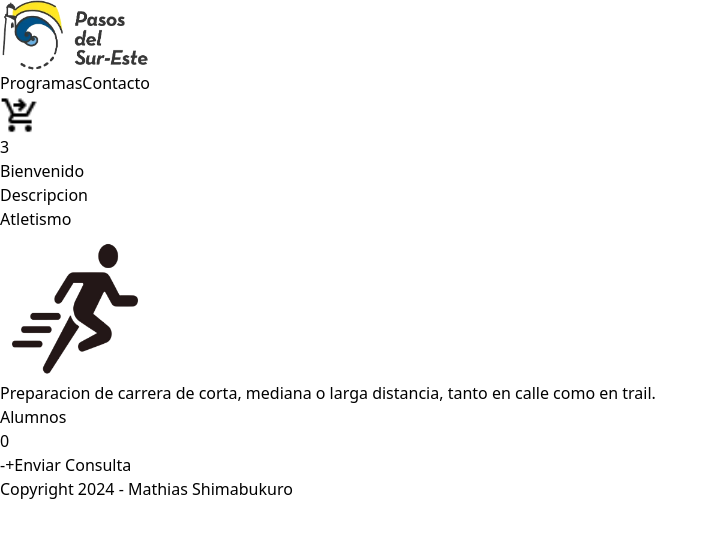
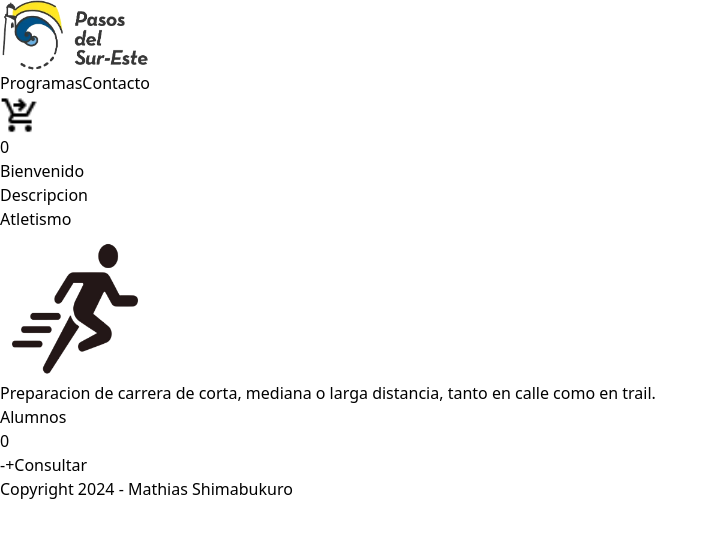
Before and after one commit to MathiasShT/PasosdelSurEste-React, a React (Vite) app: page /1 in a window 1280 px wide. Shown: the top 538 px of the page, without its empty margins (0-717 px from the left). Built offline with nearby package versions, Linux system fonts and the light colour scheme.

Commit message:
firebase

```diff
--- a/package.json
+++ b/package.json
@@ -11,6 +11,7 @@
   },
   "dependencies": {
     "antd": "^5.15.4",
+    "firebase": "^10.11.1",
     "lucide-react": "^0.363.0",
     "react": "^18.2.0",
     "react-dom": "^18.2.0",
--- a/src/App.jsx
+++ b/src/App.jsx
@@ -3,9 +3,7 @@ import Header from './componentes/Navbar'
 import Container from './Saludo'
 import Main from './componentes/Principal'
 import Footer from './componentes/Footer'
-
-
-
+import CartProvider from './Context'
 
 
 
@@ -13,12 +11,14 @@ function App() {
 
   return (
     <BrowserRouter>
+      <CartProvider>
       <Header />
       <Container
         greeting="Bienvenido"
       />
       <Main />
       <Footer />
+      </CartProvider>
     </BrowserRouter>
   )
 }
--- a/src/Contador.jsx
+++ b/src/Contador.jsx
@@ -12,16 +12,16 @@ function Contador(props) {
     }
 
     const consultar = () => {
-        props.onConsulta(numero)
+        props.handleConsulta(numero)
     }
 
   return (
     <>
     <h3>Alumnos</h3>
     <p>{numero}</p>
-    <button onClick={disminuir}>-</button>
-    <button onClick={aumentar}>+</button>
-    <button onClick={consultar}>Enviar Consulta</button>
+    <button onClick={disminuir} className='rounded-full bg-blue-500'>-</button>
+    <button onClick={aumentar} className='rounded-full bg-blue-500'>+</button>
+    <button onClick={consultar}>Consultar</button>
 
 
     </>
--- /dev/null
+++ b/src/Context.jsx
@@ -0,0 +1,44 @@
+import { createContext, useState } from "react";
+
+
+export const contexto = createContext ();
+const Provider = contexto.Provider;
+
+function CartProvider (props) {
+
+    const [cantCart, setCantCart] = useState(0)
+    const [carrito, setCarrito] = useState([])
+
+    const addToCart = (cant, item) => {
+        setCantCart(cantCart + cant)
+        const copia = carrito.slice(0)
+        copia.push(item)
+        setCarrito(copia)
+    }
+
+    const removeCart = () => {}
+
+    const emptyCart = () => {
+        setCantCart(0)
+        setCarrito([])
+    }
+
+    const valorActual = {
+        carrito: carrito,
+        cantCart: cantCart,
+        addToCart : addToCart,
+        removeCart : removeCart,
+        emptyCart : emptyCart
+    }
+
+
+    return (
+<Provider value={valorActual}>
+    {props.children}
+</Provider>
+
+)
+
+}
+
+export default CartProvider
--- /dev/null
+++ b/src/Firebase.js
@@ -0,0 +1,12 @@
+import { initializeApp } from "firebase/app";
+
+const firebaseConfig = {
+  apiKey: "AIzaSyBlaJdYup5qM3SPhUPMJWUbDT7UTSHOHvw",
+  authDomain: "pasosdelsureste.firebaseapp.com",
+  projectId: "pasosdelsureste",
+  storageBucket: "pasosdelsureste.appspot.com",
+  messagingSenderId: "807996997180",
+  appId: "1:807996997180:web:ebcc7bb3f20b3c80658d39"
+};
+
+export const app = initializeApp(firebaseConfig);
--- a/src/componentes/Navbar.jsx
+++ b/src/componentes/Navbar.jsx
@@ -1,16 +1,25 @@
+import { useContext } from "react"
 import { Link } from "react-router-dom"
+import { contexto } from "../Context"
+
 
 function Header (){
+
+const contextValue = useContext(contexto)
+
+
     return(
         <header className="bg-indigo-600 p-5 flex justify-between shadow-md">
         <Link to="/">
           <img src="../LogoPSE.webp" width={150} height={60} className="logo" alt="Logo" />
         </Link>
     <nav className="md:gap-4 md:flex">
+      <section className="md:gap-4 md:flex">
       <Link to="/Programas">Programas</Link>
       <Link to="/Contacto">Contacto</Link>
+      </section>
       <img src="/Shoppingcart.png" height={30} width={40} id="carrito" alt="Shopping Cart" />
-      <p>3</p>
+      {contextValue.cantCart}
     </nav>
     </header>
     )
--- a/src/main.jsx
+++ b/src/main.jsx
@@ -2,6 +2,7 @@ import React from 'react'
 import ReactDOM from 'react-dom/client'
 import App from './App.jsx'
 import './index.css'
+import './Firebase.js'
 
 const root = document.getElementById('root')
 
--- a/src/pages/Contacto.jsx
+++ b/src/pages/Contacto.jsx
@@ -1,5 +1,5 @@
 import React from 'react'
-import Input from '../Input'
+import Input from '../input'
 
 
 
--- a/src/pages/ItemListContainer.jsx
+++ b/src/pages/ItemListContainer.jsx
@@ -1,6 +1,8 @@
 import { useEffect, useState } from 'react'
-import {data} from '../ProgramDatabase.js'
+import { data } from '../ProgramDatabase.js'
 import ProgramCard from '../ProgramCard.jsx'
+import { app } from '../Firebase.js'
+import { collection, getDocs, getFirestore } from 'firebase/firestore'
 
 
 
@@ -9,22 +11,35 @@ function ProgramCardContainer() {
   const [program, setPrograms] = useState([])
 
   useEffect(() => {
-  const miPromesa = new Promise((res) => {
+
+    const bd = getFirestore(app)
+    const disciplinaCollection = collection(bd, "disciplina")
+    const query = getDocs(disciplinaCollection)
+    query
+      .then((resultado) => {
+        const disciplinas = resultado.docs.map(doc => { return doc.data() })
+        setPrograms(disciplinas)
+      })
+      .catch((error) => {
+        console.log(error)
+      })
+
+    /*  const miPromesa = new Promise((res) => {
         setTimeout(() => {
           res (data)
         }, 2000)
       })
       miPromesa.then((res) => {
-    console.log(res)
+
       })
       miPromesa.then((Programa) => {
         setPrograms(Programa)
-  })
-},[])
+      })*/
+  }, [])
   return (
     <>
-      {data.map((program)=>{
-        return <ProgramCard key={program.name} program={program}/>
+      {data.map((program) => {
+        return <ProgramCard key={program.name} program={program} />
 
       })}
     </>
@@ -32,5 +47,4 @@ function ProgramCardContainer() {
 }
 
 
-
 export default ProgramCardContainer
--- a/src/pages/ItemListDetail.jsx
+++ b/src/pages/ItemListDetail.jsx
@@ -1,20 +1,21 @@
-import React from 'react'
+import React, { useContext } from 'react'
 import { useEffect, useState } from 'react'
 import { useParams } from 'react-router-dom'
 import { data } from '../ProgramDatabase'
 import Contador from '../Contador'
 import Swal from 'sweetalert2'
+import { contexto } from '../Context'
 
 
 
 function Descripcion() {
-  const [consulta, setConsulta] = useState(false)
-  const [alumnos, setAlumnos] = useState(0)
-  const onConsulta = (consulta) => {
-    setAlumnos(alumnos)
-    setConsulta(true)
 
+  const valorActual = useContext(contexto)
+  const handleConsulta = (numero) => {
+    console.log(numero, disciplina)
+    valorActual.addToCart(numero, disciplina)
   }
+
   const { id } = useParams()
   const [disciplina, setDisciplina] = useState({})
   useEffect(() => {
@@ -34,18 +35,11 @@ function Descripcion() {
       <h3>{disciplina.name}</h3>
       <img src={disciplina.img} alt={disciplina.name} height={150} width={150} />
       <p>{disciplina.description}</p>
-      {consulta ? Swal.fire({
-        position: "center",
-        icon: "success",
-        title: "Se envio su consulta",
-        showConfirmButton: false,
-        timer: 3000
-      }) : <Contador onConsulta={onConsulta} />}
+      <Contador handleConsulta={handleConsulta} />
 
     </>
   )
 }
 
 
-
 export default Descripcion
```
Also changed, not shown: src/Saludo.jsx (line endings or trailing spaces), 1 other file (tests, documents, lock files or other folders). Lines whose indentation alone changed are shown as unchanged.
